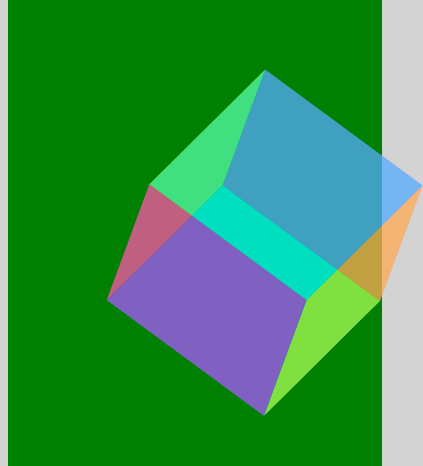
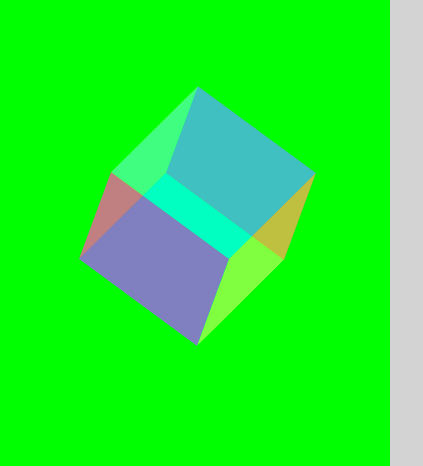
Before and after one commit to PsiKai/cmyk-cubes, a plain HTML site: page index.html in a window 390 px wide. Shown: the part 1874-2340 px from the top of the page, 423 px wide, since content can reach past the window. Drawn offline with Linux system fonts and the light colour scheme.

Commit message:
mobile friendly

```diff
--- a/styles.css
+++ b/styles.css
@@ -1,34 +1,39 @@
+* {
+  box-sizing: border-box;
+}
+
 body {
   background-color: lightgray;
+  margin: 0;
+  padding: 0;
+  display: flex;
+  flex-wrap: wrap;
+  justify-content: center;
 }
 
 body > div {
+  margin: 0;
   display: inline-block;
   height: 600px;
   width: 600px;
-}
-
-@media (max-width: 600px) {
-  body > div {
-    width: 100%;
-    height: 100;
-  }
+  position: relative;
+  /* animation: flash 500ms linear alternate infinite; */
 }
 
 .white {
-  background-color: white;
+  background-color: rgb(255, 255, 255);
 }
 .black {
-  background-color: black;
+  background-color: rgb(0, 0, 0);
 }
 .red {
-  background-color: red;
+  background-color: rgb(255, 0, 0);
 }
 .green {
-  background-color: green;
+  background-color: rgb(0, 255, 0);
 }
 .blue {
-  background-color: blue;
+  background-color: rgb(0, 0, 255);
 }
 
 .cmyk {
@@ -93,3 +98,39 @@ body > div {
     transform: rotateY(945deg) rotateZ(35deg) rotateX(45deg);
   }
 }
+
+@keyframes flash {
+  0% {
+    background-color: black;
+  }
+  100% {
+    background-color: white;
+  }
+}
+
+@media (max-width: 800px) {
+  body > div {
+    width: 100%;
+  }
+}
+
+@media (max-width: 600px) {
+  body > div {
+    width: 100vw;
+  }
+
+  .cube {
+    height: 150px;
+    width: 150px;
+    left: 12%;
+  }
+
+  .cmyk {
+    width: 150px;
+    height: 150px;
+  }
+
+  .s2 {
+    transform: translateZ(150px);
+  }
+}
```
